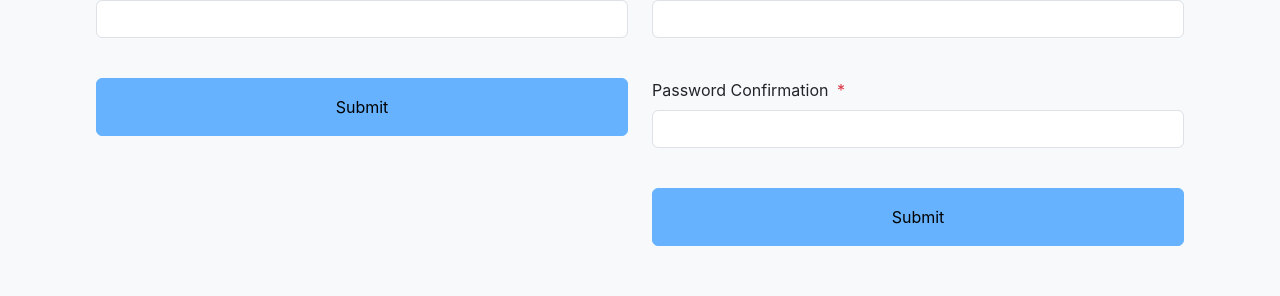
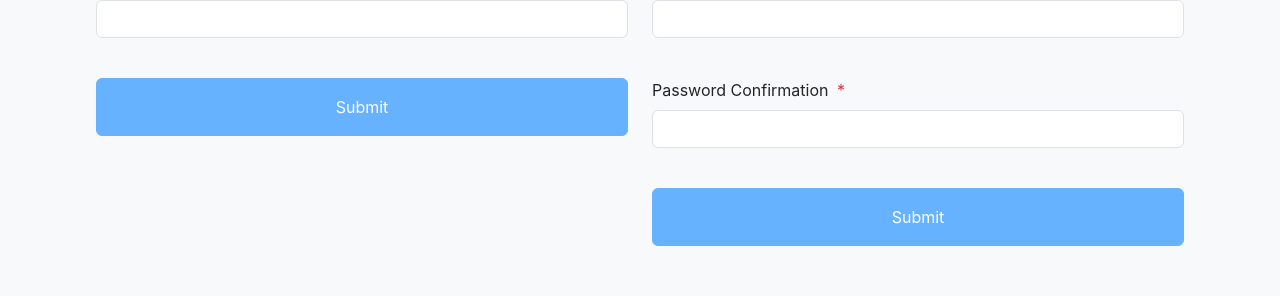
Before and after one commit to makkahwi/heal-tracker, a React (Create React App) app: page /login in a window 1280 px wide. Shown: the part 368-664 px from the top of the page. Built offline with nearby package versions, Linux system fonts and the light colour scheme.

Commit message:
Add Loading Triggers & UI

```diff
--- a/src/API/index.ts
+++ b/src/API/index.ts
@@ -1,7 +1,8 @@
-import axios, { AxiosResponse } from "axios";
+import axios from "axios";
 
 import { refreshToken, signOut } from "../Store/authSlice";
 import store from "../Store/store";
+import { addLoading, removeLoading } from "../Store/loading";
 
 const service = axios.create({
   baseURL:
@@ -19,6 +20,8 @@ const isTokenExpired = (expiresAt: number): boolean => {
 service.interceptors.request.use(
   async (config) => {
     let user = store.getState().auth?.user;
+
+    store.dispatch(addLoading());
 
     const now = new Date();
 
@@ -82,6 +85,8 @@ const expiredTokenHandler = () => {
 
 service.interceptors.response.use(
   (res) => {
+    store.dispatch(removeLoading());
+
     if ([200, 201, 204].includes(res.status)) {
       return res.data;
     }
@@ -93,6 +98,8 @@ service.interceptors.response.use(
     return Promise.reject(res);
   },
   (err) => {
+    store.dispatch(removeLoading());
+
     if ([401, 403].includes(err?.response?.status)) {
       expiredTokenHandler();
     }
@@ -144,4 +151,4 @@ const remove = async (table = "", id = "") => {
   return await service.delete(`${table}/${user.localId}/${id}.json`);
 };
 
-export { create, getAll, get, remove, update };
+export { create, get, getAll, remove, update };
--- a/src/Components/Form/index.tsx
+++ b/src/Components/Form/index.tsx
@@ -3,6 +3,8 @@ import { FontAwesomeIcon } from "@fortawesome/react-fontawesome";
 import moment from "moment";
 import { useEffect, useState } from "react";
 import { useTranslation } from "react-i18next";
+import { useSelector } from "react-redux";
+import { RootState } from "../../Store/store";
 
 interface dynamicObject {
   [key: string]: any;
@@ -33,6 +35,8 @@ interface props {
 
 const Form = ({ inputs, onSubmit }: props) => {
   const { t } = useTranslation();
+
+  const { loading } = useSelector((state: RootState) => state.loading);
 
   const formValuesSet = () =>
     inputs.reduce(
@@ -221,8 +225,19 @@ const Form = ({ inputs, onSubmit }: props) => {
       )}
 
       <div className="col-xs-12">
-        <button className="btn btn-primary my-4 p-3 w-100" type="submit">
-          {t("Comp.Form.Submit")}
+        <button
+          className="btn btn-primary my-4 p-3 w-100 text-white"
+          type="submit"
+          disabled={!!loading.length}
+        >
+          {!!loading.length ? (
+            <span
+              className="spinner-grow text-light spinner-border-sm"
+              aria-hidden="true"
+            />
+          ) : (
+            t("Comp.Form.Submit")
+          )}
         </button>
       </div>
     </form>
--- a/src/Components/Layout/Navbar.tsx
+++ b/src/Components/Layout/Navbar.tsx
@@ -19,6 +19,7 @@ const Navbar = () => {
   const location = useLocation();
   const { t } = useTranslation();
   const user = useSelector((state: RootState) => state.auth.user);
+  const { loading } = useSelector((state: RootState) => state.loading);
 
   const closeDropdowns = () => {
     const dropdowns = document.querySelectorAll(".dropdown-menu.show");
@@ -43,6 +44,15 @@ const Navbar = () => {
             className="me-2"
           />
           <span className="text-white fw-bold">HDL</span>
+
+          {!!loading.length ? (
+            <span
+              className="spinner-grow text-light spinner-border-sm ms-3"
+              aria-hidden="true"
+            />
+          ) : (
+            ""
+          )}
         </span>
 
         <button
```
